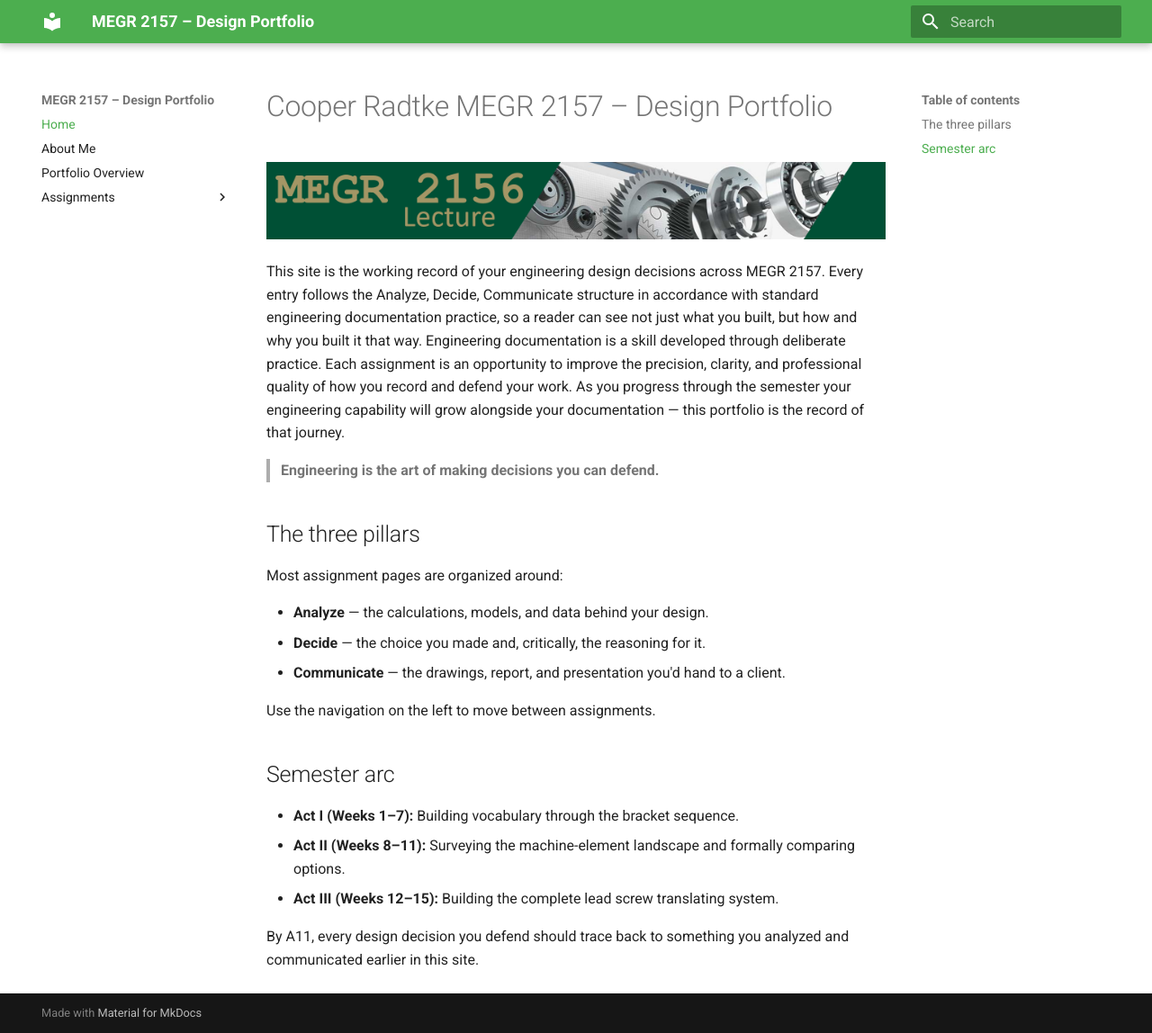
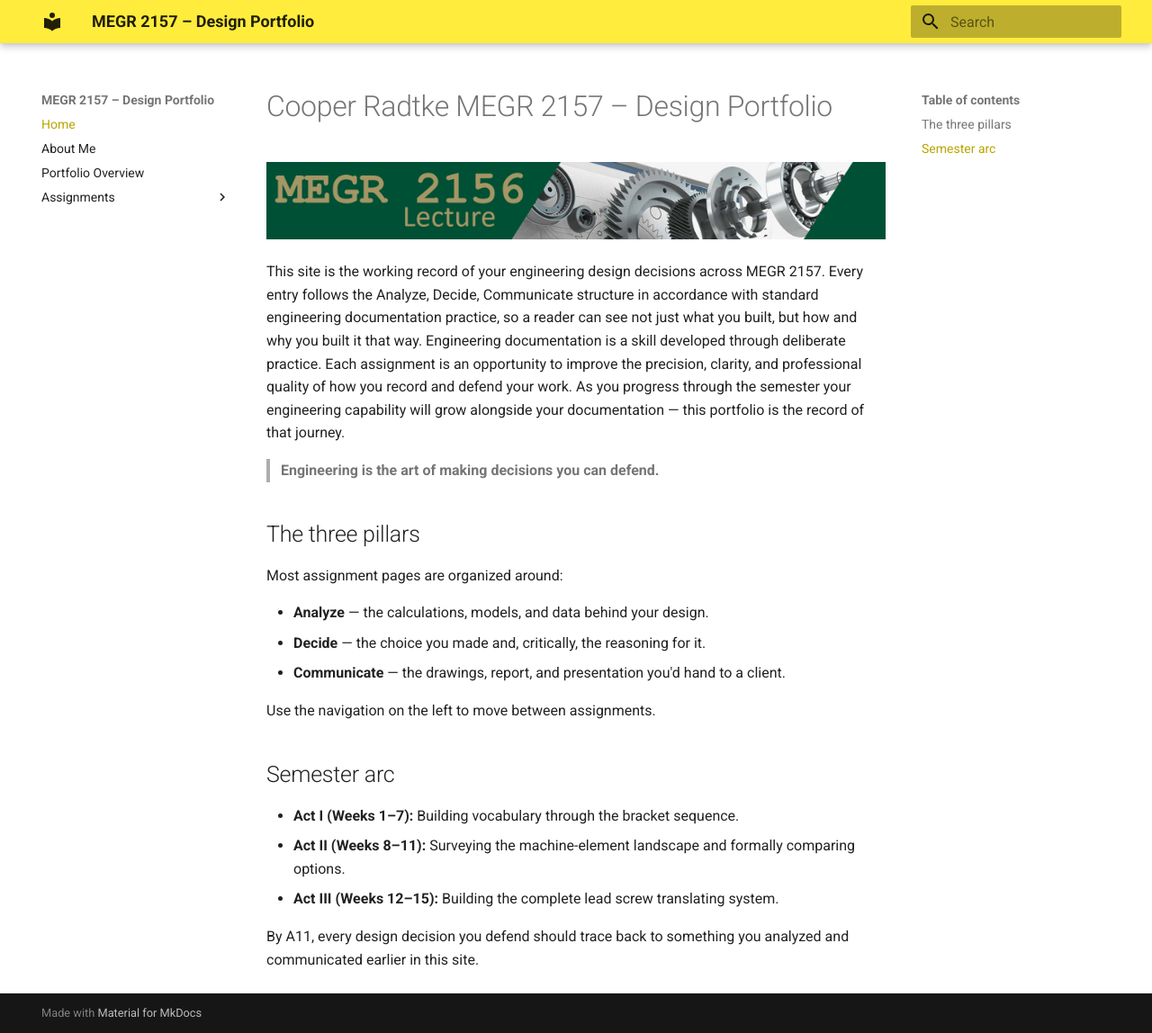
Before and after one commit to cradtke1-source/Radtke-2157MEGR-portfolio, an MkDocs documentation site: the page built from docs/index.md, in a window 1280 px wide and 1148 px high. Shown: the whole window at 90% size. Built offline with MkDocs 1.6.1 and Material for MkDocs 9.7.7, drawn with Linux system fonts in a browser that asks for light colours.

Commit message:
Update mkdocs.yml

```diff
--- a/mkdocs.yml
+++ b/mkdocs.yml
@@ -4,7 +4,7 @@ site_description: Design portfolio documentation, built with the Analyze / Decid
 theme:
   name: material
   palette:
-    primary: green
+    primary: yellow
   features:
     - navigation.instant
     - navigation.tracking
```
